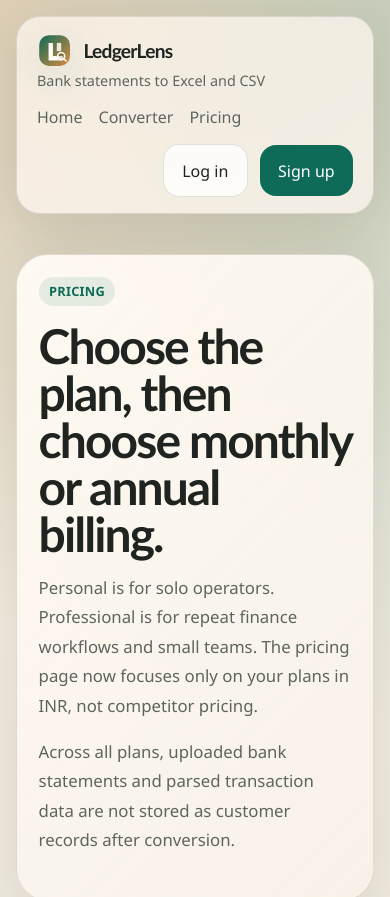
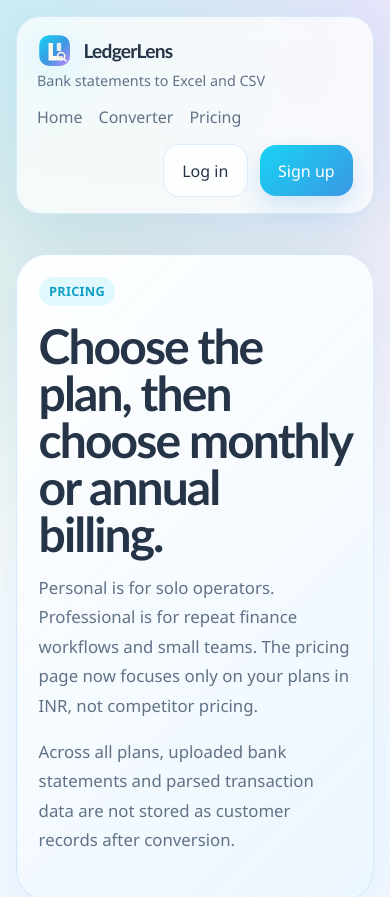
Before and after one commit to Meet2147/LedgerLens, a Next.js app: page /pricing in a window 390 px wide. Shown: the top 897 px of the page. Built offline with nearby package versions, Linux system fonts and the light colour scheme; no server answers.

Commit message:
Apply mobile banking color palette

```diff
--- a/app/globals.css
+++ b/app/globals.css
@@ -1,14 +1,16 @@
 :root {
-  --bg: #f4efe5;
-  --surface: rgba(255, 255, 255, 0.76);
-  --surface-strong: rgba(255, 250, 242, 0.96);
-  --ink: #1f2421;
-  --muted: #5f655e;
-  --line: rgba(31, 36, 33, 0.12);
-  --accent: #0d6b57;
-  --accent-strong: #094d3f;
-  --accent-2: #d98b41;
-  --shadow: 0 18px 60px rgba(39, 31, 20, 0.12);
+  --bg: #eef7ff;
+  --surface: rgba(255, 255, 255, 0.8);
+  --surface-strong: rgba(248, 252, 255, 0.96);
+  --ink: #263447;
+  --muted: #617287;
+  --line: rgba(59, 151, 227, 0.16);
+  --accent: #18d4f4;
+  --accent-strong: #109fc5;
+  --accent-2: #e7d59d;
+  --accent-3: #c786ff;
+  --accent-4: #3b97e3;
+  --shadow: 0 18px 60px rgba(59, 151, 227, 0.14);
   --font-body: "Avenir Next", "Segoe UI", "Helvetica Neue", sans-serif;
   --font-display: "Gill Sans", "Trebuchet MS", "Avenir Next Condensed", sans-serif;
 }
@@ -25,9 +27,10 @@ body {
   margin: 0;
   color: var(--ink);
   background:
-    radial-gradient(circle at top left, rgba(217, 139, 65, 0.22), transparent 28%),
-    radial-gradient(circle at top right, rgba(13, 107, 87, 0.22), transparent 32%),
-    linear-gradient(180deg, #f8f1e5 0%, #f0ebdf 44%, #f9f6ef 100%);
+    radial-gradient(circle at top left, rgba(24, 212, 244, 0.2), transparent 24%),
+    radial-gradient(circle at 24% 10%, rgba(231, 213, 157, 0.24), transparent 22%),
+    radial-gradient(circle at top right, rgba(199, 134, 255, 0.2), transparent 26%),
+    linear-gradient(180deg, #ffffff 0%, #f3f9ff 52%, #d8edff 100%);
   font-family: var(--font-body), sans-serif;
 }
 
@@ -70,7 +73,7 @@ select {
   padding: 1rem 1.25rem;
   border: 1px solid var(--line);
   border-radius: 24px;
-  background: rgba(255, 249, 240, 0.72);
+  background: rgba(255, 255, 255, 0.72);
   backdrop-filter: blur(14px);
   box-shadow: var(--shadow);
 }
@@ -97,7 +100,7 @@ select {
   width: 2.2rem;
   height: 2.2rem;
   flex: 0 0 auto;
-  filter: drop-shadow(0 10px 20px rgba(13, 107, 87, 0.16));
+  filter: drop-shadow(0 10px 20px rgba(24, 212, 244, 0.22));
 }
 
 .brand-tag {
@@ -160,7 +163,7 @@ select {
   border: 1px solid var(--line);
   border-radius: 32px;
   background:
-    linear-gradient(135deg, rgba(255, 250, 242, 0.92), rgba(247, 240, 229, 0.82)),
+    linear-gradient(135deg, rgba(255, 255, 255, 0.94), rgba(233, 245, 255, 0.86)),
     rgba(255, 255, 255, 0.5);
   box-shadow: var(--shadow);
 }
@@ -187,8 +190,8 @@ select {
   width: fit-content;
   padding: 0.35rem 0.65rem;
   border-radius: 999px;
-  background: rgba(13, 107, 87, 0.1);
-  color: var(--accent);
+  background: rgba(24, 212, 244, 0.12);
+  color: var(--accent-strong);
   font-size: 0.8rem;
   font-weight: 700;
   letter-spacing: 0.02em;
@@ -330,8 +333,8 @@ h3 {
   margin-top: 1.25rem;
   padding: 0.85rem 1rem;
   border-radius: 18px;
-  border: 1px solid rgba(13, 107, 87, 0.18);
-  background: rgba(13, 107, 87, 0.09);
+  border: 1px solid rgba(24, 212, 244, 0.2);
+  background: linear-gradient(135deg, rgba(24, 212, 244, 0.1), rgba(199, 134, 255, 0.08));
 }
 
 .muted-banner {
@@ -364,8 +367,8 @@ h3 {
   display: inline-flex;
   padding: 0.5rem 0.8rem;
   border-radius: 999px;
-  background: rgba(13, 107, 87, 0.08);
-  color: var(--accent-strong);
+  background: rgba(59, 151, 227, 0.1);
+  color: var(--accent-4);
   font-size: 0.9rem;
   font-weight: 600;
 }
@@ -422,12 +425,13 @@ h3 {
 }
 
 .primary-button {
-  background: var(--accent);
+  background: linear-gradient(135deg, var(--accent) 0%, var(--accent-4) 100%);
   color: white;
+  box-shadow: 0 10px 24px rgba(59, 151, 227, 0.22);
 }
 
 .primary-button:hover {
-  background: var(--accent-strong);
+  background: linear-gradient(135deg, var(--accent-strong) 0%, #2d86d7 100%);
 }
 
 .secondary-button {
@@ -523,7 +527,7 @@ td:nth-child(2) {
   padding: 1rem 1.25rem;
   border: 1px solid var(--line);
   border-radius: 24px;
-  background: rgba(255, 255, 255, 0.68);
+  background: linear-gradient(135deg, rgba(255, 255, 255, 0.78), rgba(230, 244, 255, 0.72));
   box-shadow: var(--shadow);
 }
 
@@ -531,7 +535,7 @@ td:nth-child(2) {
   display: inline-flex;
   padding: 0.35rem;
   border-radius: 999px;
-  background: rgba(31, 36, 33, 0.06);
+  background: rgba(59, 151, 227, 0.08);
   gap: 0.35rem;
 }
 
@@ -554,7 +558,7 @@ td:nth-child(2) {
 }
 
 .premium-card {
-  background: linear-gradient(180deg, rgba(255, 255, 255, 0.84), rgba(249, 244, 235, 0.76));
+  background: linear-gradient(180deg, rgba(255, 255, 255, 0.88), rgba(234, 246, 255, 0.82));
 }
 
 .price-stack {
@@ -608,8 +612,8 @@ td:nth-child(2) {
   width: fit-content;
   padding: 0.35rem 0.65rem;
   border-radius: 999px;
-  background: rgba(217, 139, 65, 0.15);
-  color: #9b5a1a;
+  background: linear-gradient(135deg, rgba(231, 213, 157, 0.35), rgba(199, 134, 255, 0.22));
+  color: #8d5dd6;
   font-size: 0.82rem;
   font-weight: 700;
 }
@@ -620,8 +624,8 @@ td:nth-child(2) {
   margin-top: 1rem;
   padding: 0.9rem 1rem;
   border-radius: 18px;
-  border: 1px solid rgba(13, 107, 87, 0.16);
-  background: rgba(13, 107, 87, 0.08);
+  border: 1px solid rgba(24, 212, 244, 0.16);
+  background: linear-gradient(135deg, rgba(24, 212, 244, 0.08), rgba(231, 213, 157, 0.16));
 }
 
 .auth-plan-summary span {
--- a/components/brand-mark.js
+++ b/components/brand-mark.js
@@ -9,8 +9,9 @@ export function BrandMark({ className = "brand-mark", title = "LedgerLens" }) {
     >
       <defs>
         <linearGradient id="ledgerlens-gradient" x1="0%" x2="100%" y1="0%" y2="100%">
-          <stop offset="0%" stopColor="#0d6b57" />
-          <stop offset="100%" stopColor="#d98b41" />
+          <stop offset="0%" stopColor="#18d4f4" />
+          <stop offset="55%" stopColor="#3b97e3" />
+          <stop offset="100%" stopColor="#c786ff" />
         </linearGradient>
       </defs>
       <rect fill="url(#ledgerlens-gradient)" height="56" rx="18" width="56" x="4" y="4" />
@@ -23,7 +24,7 @@ export function BrandMark({ className = "brand-mark", title = "LedgerLens" }) {
         fill="#fffaf2"
         opacity="0.86"
       />
-      <circle cx="44" cy="42" fill="#1f2421" opacity="0.12" r="9" />
+      <circle cx="44" cy="42" fill="#263447" opacity="0.12" r="9" />
       <circle cx="44" cy="42" fill="none" r="6.5" stroke="#fffaf2" strokeWidth="3" />
       <path
         d="M48.8 46.8 53 51"
```
Also changed, not shown: app/icon.svg.
